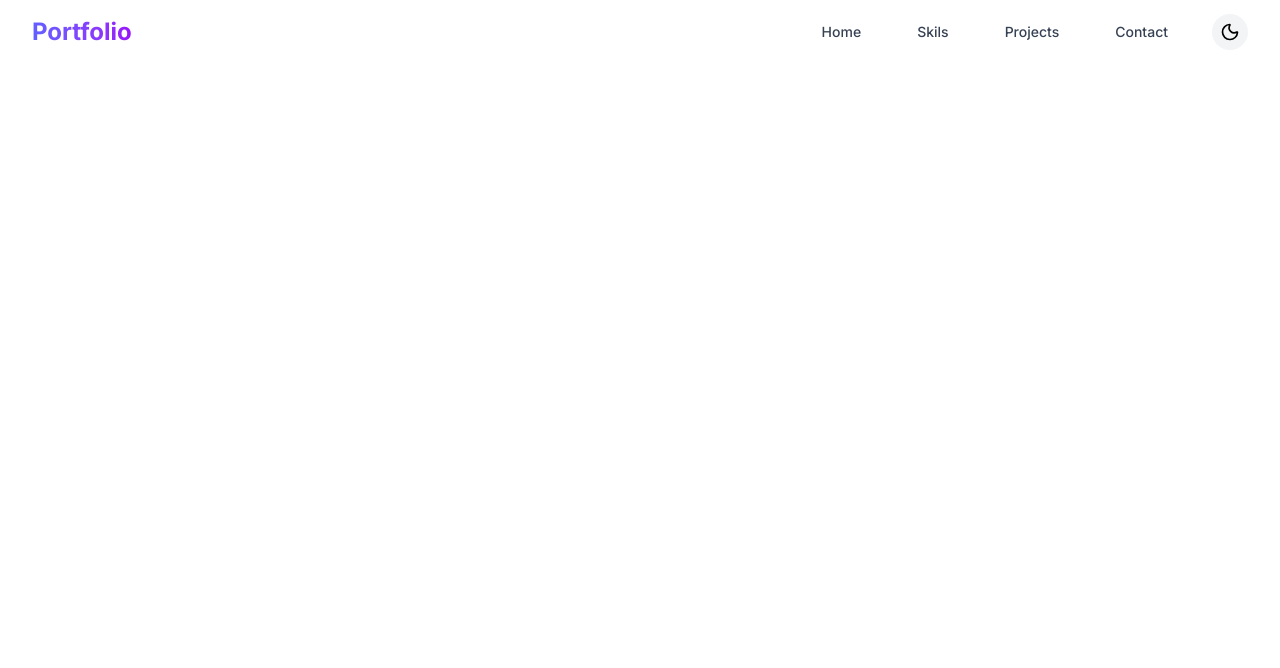
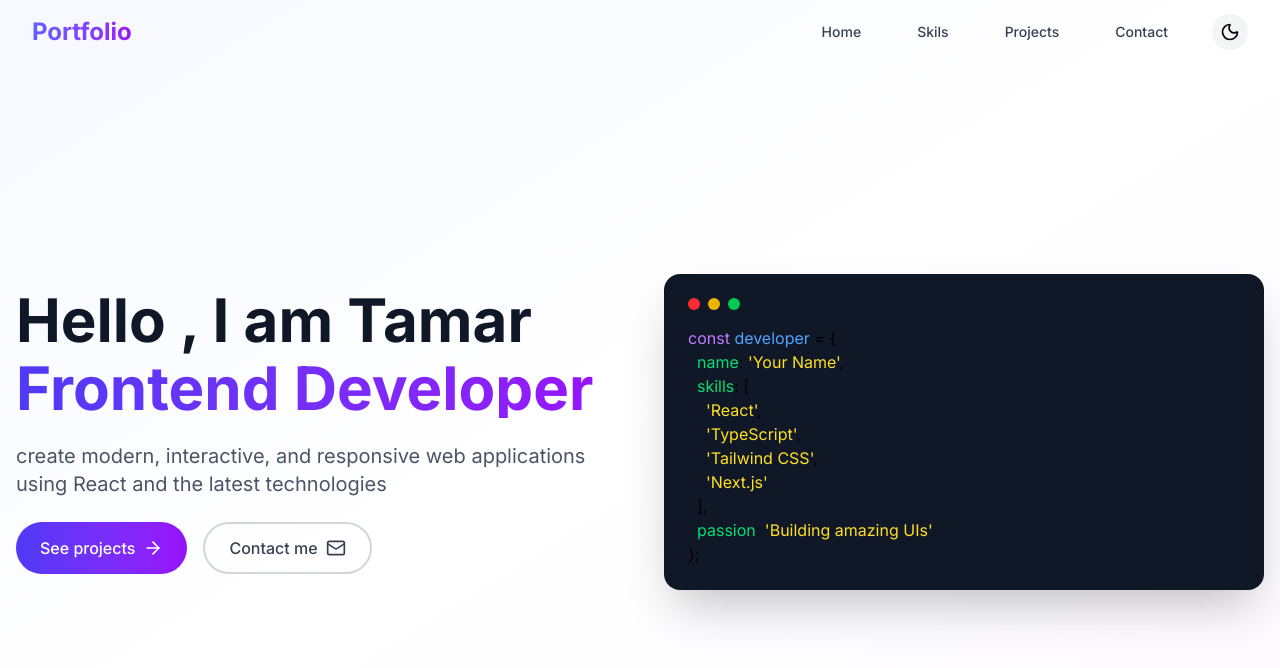
Before and after one commit to TamarCoder/portfolio, a Next.js app: page / in a window 1280 px wide. Shown: the top 668 px of the page. Built offline with nearby package versions, Linux system fonts and the light colour scheme.

Commit message:
feat: add hero section

```diff
--- a/app/components/Application/Aplication.tsx
+++ b/app/components/Application/Aplication.tsx
@@ -1,6 +1,7 @@
 "use client"
 import { useEffect, useState } from "react";
 import Navigation from "../Navigation/Navigation";
+import HeroSection from "../HeroComponent /Hero";
 
 
 
@@ -31,6 +32,7 @@ const Application = () => {
       return (
         <div className="min-h-screen bg-white dark:bg-gray-900 transition-colors duration-300">
           <Navigation theme={theme} toggleTheme={toggleTheme} />
+          <HeroSection/>
         </div>
       )
 
--- /dev/null
+++ b/app/components/HeroComponent /Hero.tsx
@@ -0,0 +1,90 @@
+import { ArrowRight, Mail } from "lucide-react";
+import { useEffect, useState } from "react";
+
+
+
+
+const HeroSection = () => {
+  const [codeVisible, setCodeVisible] = useState(false);
+  useEffect(() => {
+    setTimeout(() => setCodeVisible(true), 300);
+  }, []);
+
+
+  return (
+    <section id="home" className="min-h-screen flex items-center justify-center pt-16 px-4 relative overflow-hidden">
+      {/* Background Gradient */}
+      <div className="absolute inset-0 bg-gradient-to-br from-indigo-50 via-white to-purple-50 dark:from-gray-900 dark:via-gray-900 dark:to-indigo-950 opacity-50" />
+
+      <div className="max-w-7xl mx-auto grid md:grid-cols-2 gap-12 items-center relative z-10">
+        {/* Text Content */}
+        <div className="space-y-6 animate-fade-in-up">
+          <h1 className="text-4xl md:text-6xl font-bold text-gray-900 dark:text-white">
+            Hello , I am Tamar
+            <span className="block text-transparent bg-clip-text bg-gradient-to-r from-indigo-600 to-purple-600 mt-2">
+              Frontend Developer
+            </span>
+          </h1>
+          <p className="text-lg md:text-xl text-gray-600 dark:text-gray-400">
+            create modern, interactive, and responsive web applications using React and the latest technologies
+          </p>
+          <div className="flex flex-wrap gap-4">
+            <a
+              href="#projects"
+              className="inline-flex items-center px-6 py-3 bg-gradient-to-r from-indigo-600 to-purple-600 text-white font-medium rounded-full hover:shadow-lg transform hover:-translate-y-1 transition-all duration-200"
+            >
+              See projects
+              <ArrowRight className="ml-2 w-5 h-5" />
+            </a>
+            <a
+              href="#contact"
+              className="inline-flex items-center px-6 py-3 border-2 border-gray-300 dark:border-gray-600 text-gray-700 dark:text-gray-300 font-medium rounded-full hover:border-indigo-600 hover:text-indigo-600 dark:hover:border-indigo-400 dark:hover:text-indigo-400 transition-all duration-200"
+            >
+              Contact me
+              <Mail className="ml-2 w-5 h-5" />
+            </a>
+          </div>
+        </div>
+
+        {/* Code Block */}
+        <div className={`relative transition-all duration-1000 ${codeVisible ? 'opacity-100 translate-y-0' : 'opacity-0 translate-y-10'}`}>
+          <div className="bg-gray-900 dark:bg-gray-800 rounded-2xl p-6 shadow-2xl">
+            <div className="flex items-center mb-4 space-x-2">
+              <div className="w-3 h-3 bg-red-500 rounded-full" />
+              <div className="w-3 h-3 bg-yellow-500 rounded-full" />
+              <div className="w-3 h-3 bg-green-500 rounded-full" />
+            </div>
+            <pre className="text-sm md:text-base overflow-x-auto">
+              <code className="language-javascript">
+                <span className="text-purple-400">const</span>{' '}
+                <span className="text-blue-400">developer</span> = {'{'}
+                {'\n'}
+                {'  '}<span className="text-green-400">name</span>:{' '}
+                <span className="text-yellow-300">'Your Name'</span>,
+                {'\n'}
+                {'  '}<span className="text-green-400">skills</span>: [
+                {'\n'}
+                {'    '}<span className="text-yellow-300">'React'</span>,
+                {'\n'}
+                {'    '}<span className="text-yellow-300">'TypeScript'</span>,
+                {'\n'}
+                {'    '}<span className="text-yellow-300">'Tailwind CSS'</span>,
+                {'\n'}
+                {'    '}<span className="text-yellow-300">'Next.js'</span>
+                {'\n'}
+                {'  '}],
+                {'\n'}
+                {'  '}<span className="text-green-400">passion</span>:{' '}
+                <span className="text-yellow-300">'Building amazing UIs'</span>
+                {'\n'}
+                {'}'};
+              </code>
+            </pre>
+          </div>
+        </div>
+      </div>
+    </section>
+  );
+};
+
+export default HeroSection;
```
